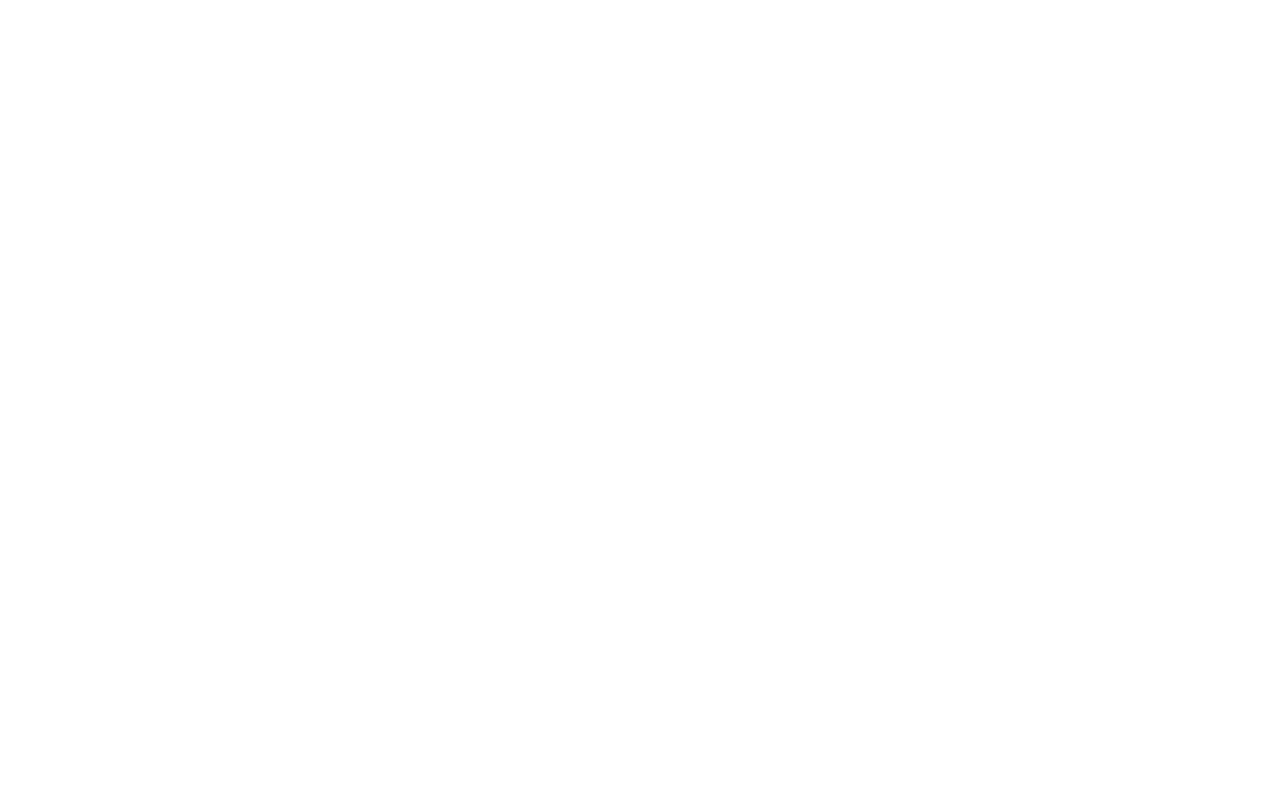
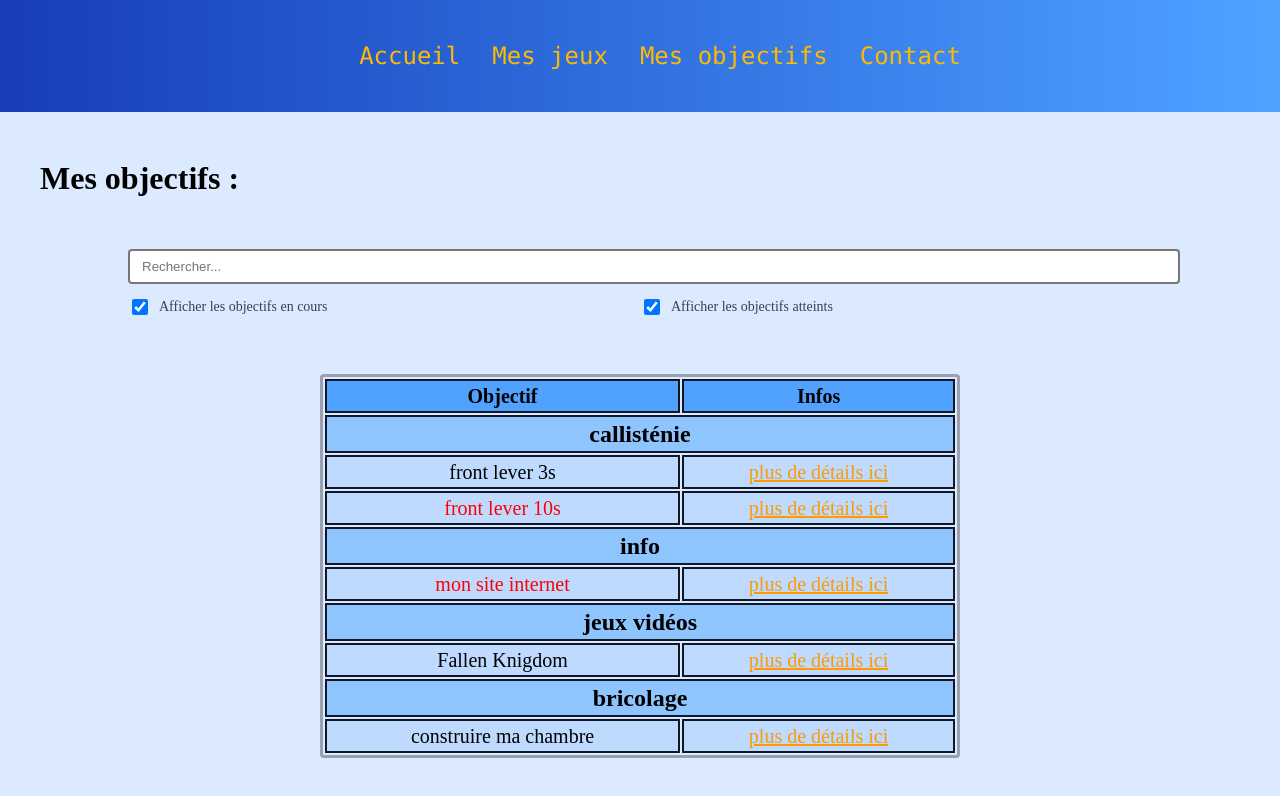
Before and after one commit to ElieMvB/PersonalWebsite, a React (Vite) app: page /objectifs in a window 1280 px wide. Before the commit this address had no page. Shown: the top 796 px of the page. Built offline with nearby package versions, Linux system fonts and the light colour scheme.

Commit message:
feat : add new page 'Objectifs'

```diff
--- a/src/App.jsx
+++ b/src/App.jsx
@@ -6,6 +6,7 @@
 import { Jumper } from "./myGames/Jumper"
 import { Selda } from "./myGames/Selda"
 import ScrollToTop from "./components/ScrollToTop"
+import Objectifs from "./pages/Objectifs/Objectifs"
 
 const router = createBrowserRouter([
   {
@@ -43,6 +44,10 @@
         ]
       },
       {
+        path: "objectifs",
+        element: <Objectifs/>
+      },
+      {
         path: "contact",
         element: <Contact/>
       }
--- a/src/components/TopMenu.jsx
+++ b/src/components/TopMenu.jsx
@@ -5,6 +5,7 @@
 const MENU = [
     {name: "Accueil", link: "/"},
     {name: "Mes jeux", link: "/mes-jeux"},
+    {name: "Mes objectifs", link: "/objectifs"},
     {name: "Contact", link: "/contact"}
 ]
 
--- a/src/components/banners/MainBanner.jsx
+++ b/src/components/banners/MainBanner.jsx
@@ -7,8 +7,8 @@
             <img src={planch} alt="Main banner" className="w-full sm:mt-3 -mt-7" />
             <div className="absolute insert-0 flex items-center justify-center 2xl:mb-135 mb-20
                 sm:mb-40 md:mb-45 lg:mb-75 xl:mb-105">
-                <p className="md:text-[50px] font-semibold text-center text-[30px]" >
-                    Le site d'Elie !
+                <p className="md:text-[50px] font-serif text-center text-[30px]" >
+                    Le site d'Elie
                 </p>
             </div>
         </div>
--- a/src/components/forms/Checkbox.jsx
+++ b/src/components/forms/Checkbox.jsx
@@ -16,6 +16,8 @@
             className="w-4 h-4 text-blue-600 bg-gray-100 border-gray-300 rounded focus:ring-blue-500"
             onChange={(e) => onChange(e.target.checked)}
         />
-        <label htmlFor={id} className="text-sm text-gray-700 select-none">{label}</label>
+        <label htmlFor={id} className="text-sm text-gray-700 select-none">
+            {label}
+        </label>
     </div>
 }
--- a/src/components/forms/Input.jsx
+++ b/src/components/forms/Input.jsx
@@ -10,7 +10,7 @@
         <input
             type="text"
             value={value}
-            className="border rounded px-3 py-2 w-full mt-4"
+            className="border border-2 rounded px-3 py-2 w-full mt-4"
             placeholder={placeholder}
             onChange={(e) => onChange(e.target.value)}
         />
--- a/src/myGames/MyGamesHub.jsx
+++ b/src/myGames/MyGamesHub.jsx
@@ -43,19 +43,19 @@
     return (
         <nav className="sm:ml-15 sm:grid sm:grid-cols-3 sm:ml-1/2 flex flex-col items-center justify-center min-h-screen">
             <NavLink to="/mes-jeux/Galaxian" className="bg-transparent border-transparent no-underline w-[75%] sm:w-[95%]">
-                <div className="text-amber-700 hover:text-amber-600 hover:brightness-50 w-[75%] sm:w-[95%]">
+                <div className="text-amber-500 hover:text-amber-600 hover:brightness-50 w-[75%] sm:w-[95%]">
                     <img className="w-[75%] sm:w-[95%] rounded-md" src={galaxian}/>
                     <h2 className="font-mono">Galaxian</h2>
                 </div>
             </NavLink>
             <NavLink to="/mes-jeux/Jumper" className="bg-transparent border-transparent no-underline w-[75%] sm:w-[95%]">
-                <div className="text-amber-700 hover:text-amber-600 hover:brightness-50 w-[75%] sm:w-[95%]">
+                <div className="text-amber-500 hover:text-amber-600 hover:brightness-50 w-[75%] sm:w-[95%]">
                     <img className="w-[75%] sm:w-[95%] rounded-md" src={jumper}/>
                     <h2 className="font-mono">Jumper</h2>
                 </div>
             </NavLink>
             <NavLink to="/mes-jeux/Selda" className="bg-transparent border-transparent no-underline w-[75%] sm:w-[95%]">
-                <div className="text-amber-700 hover:text-amber-600 hover:brightness-50 w-[75%] sm:w-[95%]">
+                <div className="text-amber-500 hover:text-amber-600 hover:brightness-50 w-[75%] sm:w-[95%]">
                     <img className="w-[75%] sm:w-[95%] rounded-md" src={selda}/>
                     <h2 className="font-mono">Selda</h2>
                 </div>
--- /dev/null
+++ b/src/pages/Objectifs/Objectifs.jsx
@@ -0,0 +1,135 @@
+import { TopMenu } from "../../components/TopMenu";
+import { Input } from "../../components/forms/Input";
+import {Checkbox} from "../../components/forms/Checkbox";
+import { ObjectiveRow } from "./ObjectiveRow";
+import {ObjectiveCategoryRow} from "./ObjectiveCategoryRow";
+import { useState } from "react";
+
+const OBJECTIVES = [
+    {category: "callisténie", name: "front lever 3s",
+        link: "/objectifs/front-lever-3s", achieved: true},
+    {category: "callisténie", name: "front lever 10s",
+        link: "/objectifs/front-lever-10s", achieved: false},
+    {category: "info", name: "mon site internet",
+        link: "/objectifs/mon-site", achieved: false},
+    {category: "jeux vidéos", name: "Fallen Knigdom",
+        link: "/objectifs/fk", achieved: true},
+    {category: "bricolage", name: "construire ma chambre",
+        link: "/objectifs/construire-ma-chambre", achieved: true
+    }
+]
+
+function Objectifs () {
+
+    const [showPending, setShowPending] = useState(true)
+    const [showAchieved, setShowAchieved] = useState(true)
+    const [search, setSearch] = useState('')
+
+    const visibleObjectives = OBJECTIVES.filter(objective => {
+        if (!showPending && !(objective.achieved)) {
+            return false
+        }
+        if (!showAchieved && (objective.achieved)) {
+            return false
+        }
+        if (search && !objective.name.includes(search)){
+            return false
+        }
+        return true
+    })
+
+    return (
+        <div className="bg-blue-100 h-screen">
+            <TopMenu/>
+            <h1 className="mt-20 ml-10 mb-5">Mes objectifs :</h1>
+            <SearchBar
+                search={search}
+                onSearchChange={setSearch}
+                showPending={showPending}
+                onShowPendingChange={setShowPending}
+                showAchieved={showAchieved}
+                onShowAchievedChange={setShowAchieved}
+            />
+            <ObjectivesTable objectives={visibleObjectives}/>
+        </div>
+    )
+}
+
+function SearchBar ({showPending, onShowPendingChange,
+                    search, onSearchChange,
+                    showAchieved, onShowAchievedChange
+}) {
+    return (
+        <div className="flex justify-center">
+            <div className="m-4 w-4/5">
+                <Input
+                    value={search}
+                    onChange={onSearchChange}
+                    placeholder="Rechercher..."
+                />
+                <div className="grid grid-cols-2">
+                    <Checkbox
+                        checked={showPending}
+                        onChange={onShowPendingChange}
+                        id="pending"
+                        label="Afficher les objectifs en cours"
+                    />
+                    <Checkbox
+                        checked={showAchieved}
+                        onChange={onShowAchievedChange}
+                        id="achieved"
+                        label="Afficher les objectifs atteints"
+                    />
+                </div>
+            </div>
+        </div>
+    )
+}
+
+function ObjectivesTable ({objectives}) {
+
+    const rows=[]
+
+    const categories=[]
+    let currentCategory = null
+    for (let objective of objectives) {
+        currentCategory = objective.category
+        if (!(categories.includes(currentCategory))) {
+            categories.push(currentCategory)
+            rows.push(<ObjectiveCategoryRow name={currentCategory}/>)
+            const objectivesInCategory = objectives.filter(
+                (obj) => obj.category === currentCategory
+            )
+            for (let obj of objectivesInCategory) {
+                if (obj.category === currentCategory) {
+                    rows.push(<ObjectiveRow objective={obj} key={obj.name}/>)
+                }
+            }
+        }
+    }
+
+    return (
+        <div className="flex justify-center bg-blue-100 py-10">
+        <table className="table-auto border border-gray-400 border-3
+                            rounded-sm w-1/2">
+            <thead>
+                <tr>
+                    <th className="border border-gray-900 hover:border-gray-400
+                                    bg-blue-400 text-xl border-2">
+                        Objectif
+                    </th>
+                    <th className="border border-gray-900 hover:border-gray-400
+                                    bg-blue-400 text-xl border-2">
+                        Infos
+                    </th>
+                </tr>
+            </thead>
+            <tbody>
+                {rows}
+            </tbody>
+        </table>
+        </div>
+    )
+}
+
+export default Objectifs;
--- /dev/null
+++ b/src/pages/Objectifs/ObjectiveCategoryRow.jsx
@@ -0,0 +1,12 @@
+export function ObjectiveCategoryRow ({name}) {
+    return (
+        <tr>
+            <td colSpan={2} className="border border-gray-900 border-2
+                            bg-blue-300 text-center text-2xl hover:border-gray-400">
+                <strong>
+                    {name}
+                </strong>
+            </td>
+        </tr>
+    )
+}
--- /dev/null
+++ b/src/pages/Objectifs/ObjectiveRow.jsx
@@ -0,0 +1,24 @@
+import { NavLink } from "react-router-dom"
+
+export function ObjectiveRow ({objective}) {
+    const style = objective.achieved ? undefined : {color: 'red'}
+
+    return (
+        <tr>
+            <td style={style}
+                className="bg-blue-200 border-gray-900 hover:border-gray-400
+                            text-center text-xl border-2">
+                {objective.name}
+            </td>
+            <td className=" bg-blue-200 border-gray-900 hover:border-gray-400
+                            text-center text-xl border-2">
+                <NavLink to={objective.link} className="decoration-amber-500
+                                                hover:decoration-amber-600">
+                    <div className="text-amber-500 hover:text-amber-600">
+                        plus de détails ici
+                    </div>
+                </NavLink>
+            </td>
+        </tr>
+    )
+}
```
